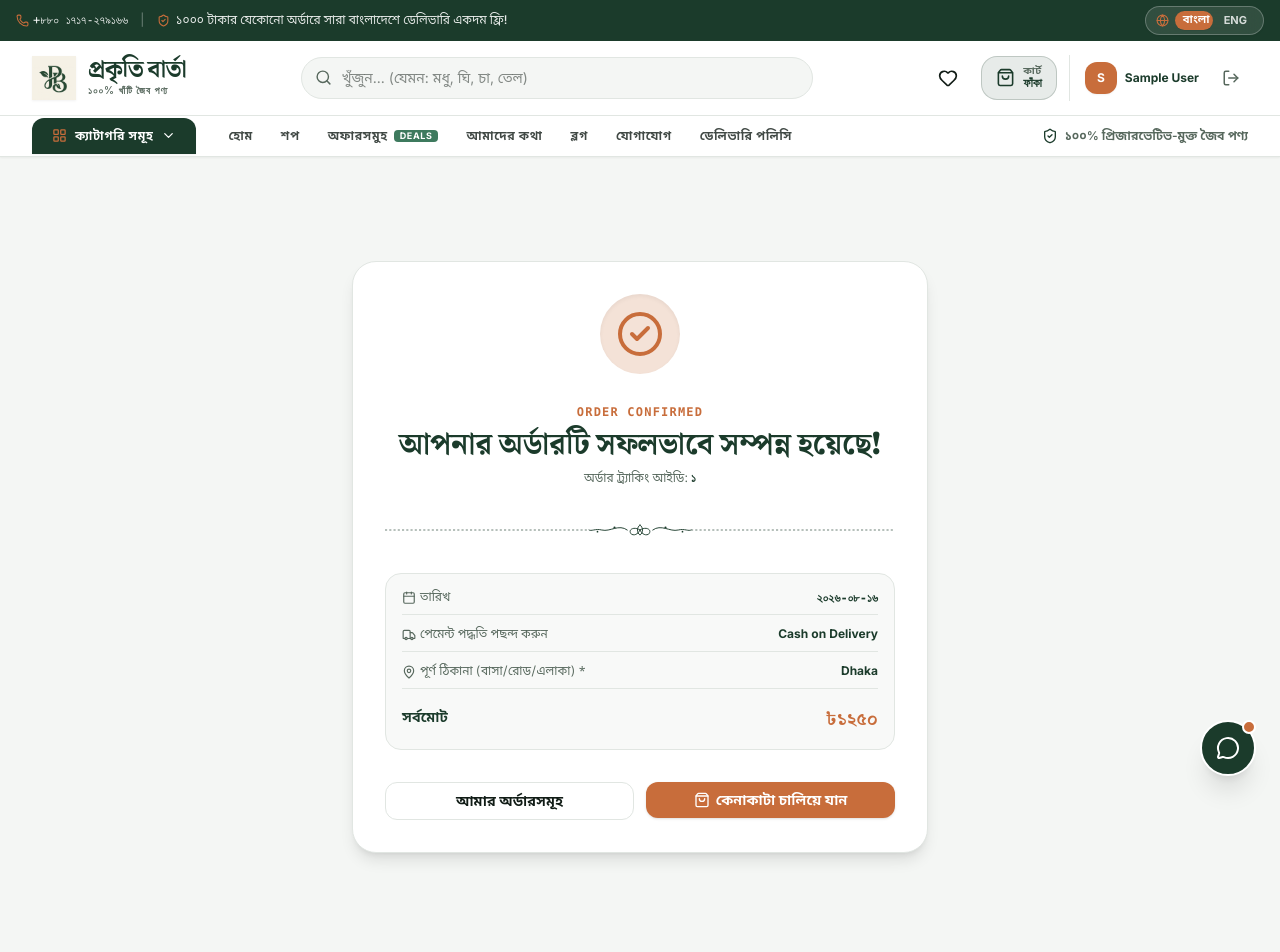
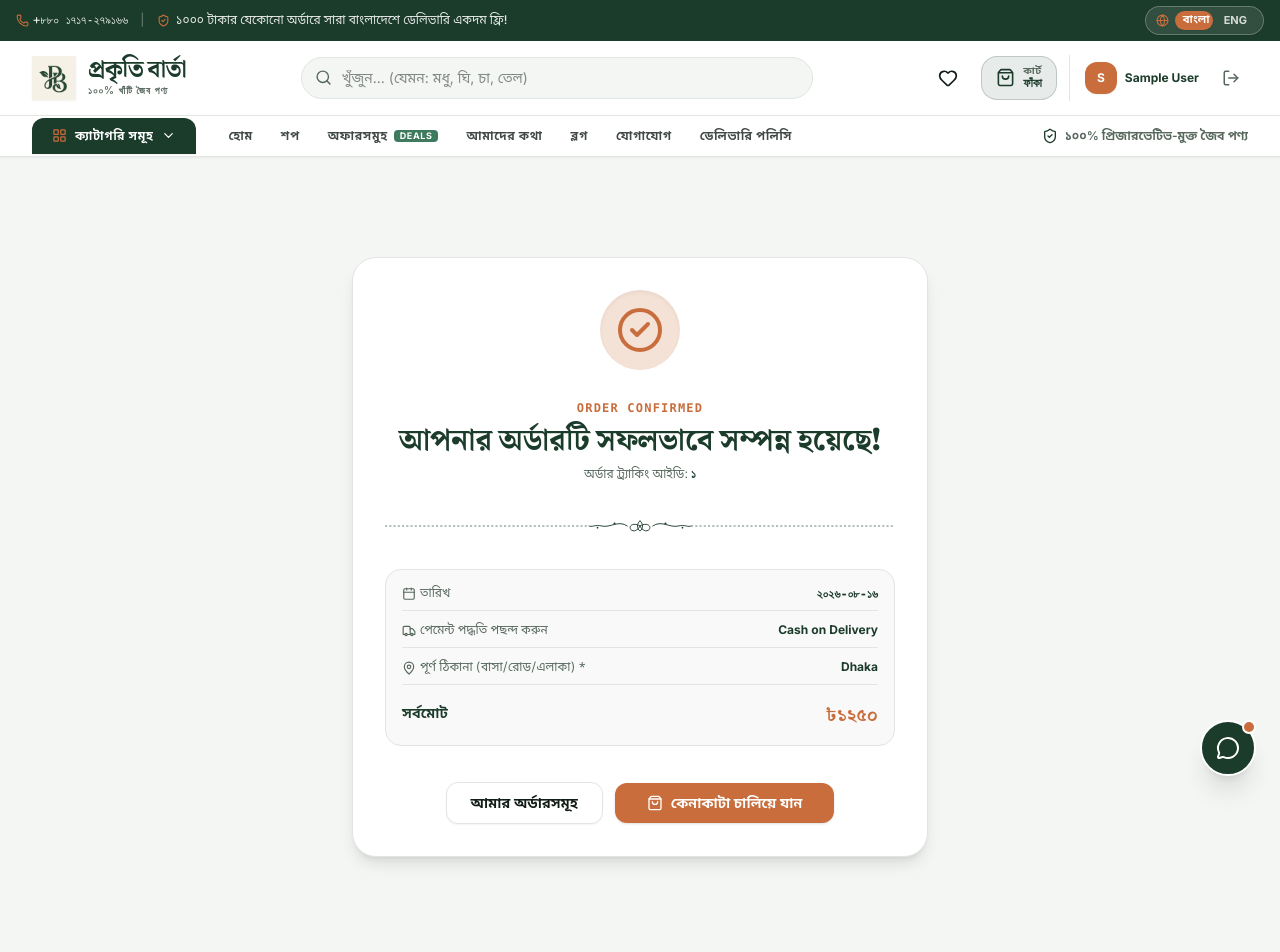
Before and after one commit to tridib371/prokriti-barta, a React (Vite) app: page /order-success/1 in a window 1280 px wide. Shown: the top 952 px of the page. Built offline with nearby package versions, Linux system fonts and the light colour scheme; sample sign-in values are in the browser's storage.

Commit message:
style: unify all primary action buttons across the site to compact, centered pill buttons with micro-animations

```diff
--- a/src/components/cart/CartDrawer.jsx
+++ b/src/components/cart/CartDrawer.jsx
@@ -286,18 +286,18 @@ export default function CartDrawer() {
                   </div>
                 </div>
 
-                <div className="grid grid-cols-2 gap-2 pt-1">
+                <div className="grid grid-cols-2 gap-2.5 pt-1">
                   <Button
                     variant="secondary"
                     onClick={() => { closeCart(); navigate('/cart'); }}
-                    className="rounded-xl py-2.5 text-xs font-bold border-line hover:border-primary"
+                    className="rounded-full py-2.5 text-xs font-bold border-line hover:border-primary/40 shadow-2xs hover:scale-105 active:scale-95 transition-all cursor-pointer"
                   >
                     {t('cartdrawer.cartpage')}
                   </Button>
                   <Button
                     variant="accent"
                     onClick={handleCheckout}
-                    className="rounded-xl py-2.5 text-xs font-bold gap-1.5 shadow-md hover:scale-102 active:scale-98"
+                    className="rounded-full py-2.5 text-xs font-bold gap-1.5 shadow-md hover:shadow-lg hover:scale-105 active:scale-95 transition-all cursor-pointer"
                   >
                     <span>{t('btn.checkout')}</span>
                     <ArrowRight size={14} />
--- a/src/pages/Cart.jsx
+++ b/src/pages/Cart.jsx
@@ -494,15 +494,17 @@ export default function Cart() {
               </AnimatePresence>
 
               {/* Checkout Button */}
+              <div className="pt-3 flex justify-center">
                 <Button
                   variant="accent"
-                size="lg"
+                  size="md"
                   onClick={handleCheckout}
-                className="w-full rounded-2xl py-3.5 font-bold shadow-md hover:shadow-lg hover:scale-102 active:scale-98 transition-all gap-2 cursor-pointer"
+                  className="px-8 py-2.5 rounded-full font-bold shadow-md hover:shadow-lg hover:scale-105 active:scale-95 transition-all gap-2 min-w-[200px] mx-auto cursor-pointer"
                 >
                   <span>{t('btn.checkout')}</span>
-                <ArrowRight size={18} />
+                  <ArrowRight size={16} />
                 </Button>
+              </div>
 
               {/* Security & COD Assurance */}
               <div className="pt-3 border-t border-line/60 space-y-2 text-[11px] text-muted font-bn-sans">
--- a/src/pages/Contact.jsx
+++ b/src/pages/Contact.jsx
@@ -202,8 +202,8 @@ export default function Contact() {
 
                 {/* Sleek Compact Action Button (Middle position) */}
                 <div className="pt-2 flex justify-center">
-                  <Button type="submit" variant="accent" size="md" className="px-8 py-2.5 rounded-xl gap-2 font-bold shadow-xs">
-                    {t('contact.send')} <Send size={15} />
+                  <Button type="submit" variant="accent" size="md" className="px-8 py-2.5 rounded-full gap-2 font-bold shadow-md hover:shadow-lg hover:scale-105 active:scale-95 transition-all cursor-pointer">
+                    <span>{t('contact.send')}</span> <Send size={15} />
                   </Button>
                 </div>
               </form>
--- a/src/pages/OrderSuccess.jsx
+++ b/src/pages/OrderSuccess.jsx
@@ -73,15 +73,15 @@ export default function OrderSuccess() {
         </div>
 
         {/* Action CTAs */}
-        <div className="flex flex-col sm:flex-row gap-3 pt-2">
-          <Link to="/profile/orders" className="flex-1">
-            <Button variant="secondary" size="md" className="w-full">
+        <div className="flex flex-col sm:flex-row items-center justify-center gap-3 pt-3">
+          <Link to="/profile/orders">
+            <Button variant="secondary" size="md" className="rounded-full px-6 py-2.5 font-bold shadow-xs hover:scale-105 active:scale-95 transition-all">
               {t('profile.orders')}
             </Button>
           </Link>
-          <Link to="/shop" className="flex-1">
-            <Button variant="accent" size="md" className="w-full">
-              <ShoppingBag size={16} /> {t('btn.continueShopping')}
+          <Link to="/shop">
+            <Button variant="accent" size="md" className="rounded-full px-8 py-2.5 font-bold shadow-md hover:scale-105 active:scale-95 transition-all gap-2">
+              <ShoppingBag size={16} /> <span>{t('btn.continueShopping')}</span>
             </Button>
           </Link>
         </div>
```
Lines whose indentation alone changed are shown as unchanged.
